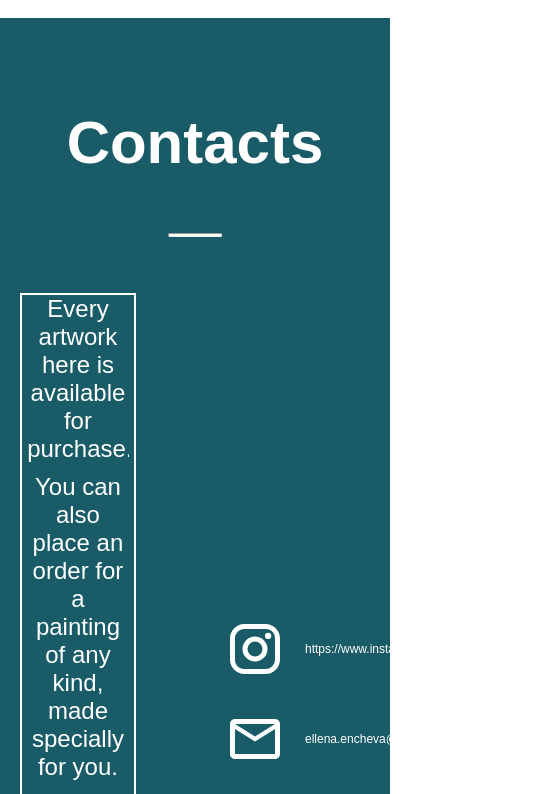
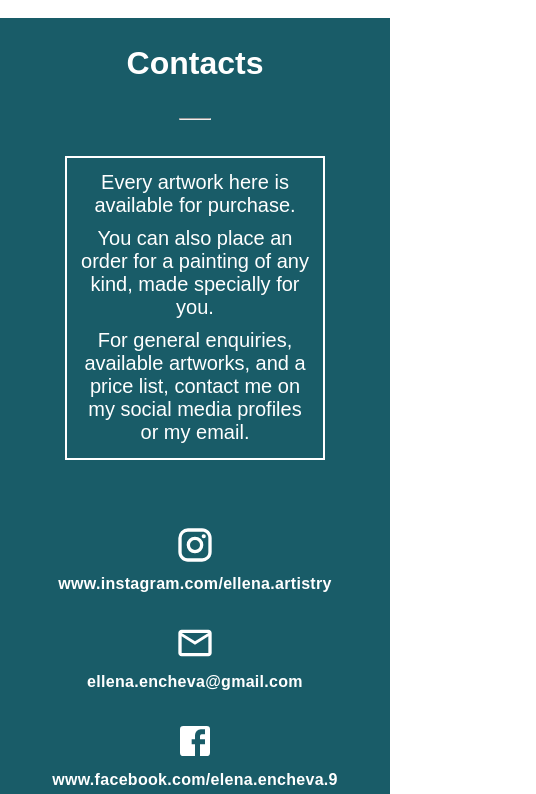
Before and after one commit to Hristo-Spasov/elena-portfolio, a React (Vite) app: page /collection/30x24 in a window 390 px wide. Shown: the part 1224-2018 px from the top of the page, 536 px wide, since content can reach past the window. Built offline with nearby package versions, Linux system fonts and the light colour scheme; a web font is replaced by a local one.

Commit message:
adding contacts media query for tablet and mobile,also fixing burger menu style for mobile devices

```diff
--- a/src/components/BurgerMenu.module.css
+++ b/src/components/BurgerMenu.module.css
@@ -38,9 +38,3 @@
   display: block;
   color: white;
 }
-
-@media screen and (max-width: 370px) {
-  .burger_nav {
-    right: 140px;
-  }
-}
--- a/src/components/Card.module.css
+++ b/src/components/Card.module.css
@@ -196,7 +196,7 @@
   .collection_information_wrapper,
   .collection_information_wrapper_inverted {
     width: 100%;
-    height: 450px;
+    height: auto;
   }
 
   .collection_information,
@@ -222,7 +222,8 @@
 
   .inner__information,
   .inner__information_inverted {
-    gap: 10px;
+    gap: 0;
+    justify-content: space-evenly;
   }
 
   .base_button,
--- a/src/components/Contacts.module.css
+++ b/src/components/Contacts.module.css
@@ -113,3 +113,116 @@
 .links__container__alt a {
   color: white;
 }
+
+/* Media Query */
+
+/* Tablets */
+@media only screen and (min-width: 768px) and (max-width: 979px) {
+  .contacts__container h2,
+  .contacts__container__alt h2 {
+    font-size: 50px;
+  }
+
+  .contacts__info__container,
+  .contacts__info__container__alt {
+    padding: 20px 0;
+  }
+
+  .links__container,
+  .links__container__alt {
+    margin: 0;
+  }
+
+  .links__container a,
+  .links__container__alt a {
+    font-size: 14px;
+    font-weight: 600;
+  }
+}
+
+/* Typical Mobile */
+
+@media only screen and (min-width: 320px) and (max-width: 479px) {
+  .contacts__container,
+  .contacts__container__alt {
+    padding: 0 0 20px 0;
+    gap: 30px;
+  }
+
+  .contacts__container h2,
+  .contacts__container__alt h2 {
+    font-size: 2rem;
+    margin-bottom: 0;
+  }
+  .contacts__container hr,
+  .contacts__container__alt hr {
+    padding: 0;
+    width: 30px;
+  }
+
+  .contacts_inner__container {
+    flex-direction: column;
+    justify-content: center;
+    margin: 0;
+    padding: 0;
+    width: 100%;
+  }
+
+  .contacts__info__wrapper {
+    width: 100%;
+    align-items: center;
+    justify-content: center;
+    display: flex;
+  }
+
+  .contacts__info__container,
+  .contacts__info__container__alt {
+    width: 16rem;
+  }
+
+  .contacts__info__container p,
+  .contacts__info__container__alt p {
+    width: 90%;
+    margin: 0;
+    font-size: 20px;
+  }
+
+  .links__container__wrapper {
+    width: 100%;
+  }
+
+  .links__container,
+  .links__container__alt {
+    margin: 0;
+    width: 100%;
+    justify-content: center;
+    align-items: center;
+  }
+
+  .links__container a,
+  .links__container__alt a {
+    display: flex;
+    align-items: center;
+    justify-content: center;
+    flex-direction: column;
+    gap: 10px;
+    font-weight: 600;
+    letter-spacing: 0.3px;
+    font-size: 16px;
+  }
+
+  .links__container a > svg,
+  .links__container__alt a > svg {
+    font-size: 40px;
+  }
+}
+
+/* Mobile Landscape */
+
+@media only screen and (min-width: 480px) and (max-width: 767px) {
+}
+
+/* Small desktop */
+
+@media only screen and (min-width: 980px) and (max-width: 1024px) {
+}
--- a/src/components/Contacts.tsx
+++ b/src/components/Contacts.tsx
@@ -48,7 +48,7 @@ const Contacts = (): JSX.Element => {
               target="_blank"
               rel="noopener noreferrer"
             >
-              <InstagramIcon /> https://www.instagram.com/ellena.artistry/
+              <InstagramIcon /> www.instagram.com/ellena.artistry
             </a>
             <a href="mailto:ellena.encheva@gmail.com">
               <MailOutlineIcon /> ellena.encheva@gmail.com
@@ -58,7 +58,7 @@ const Contacts = (): JSX.Element => {
               target="_blank"
               rel="noopener noreferrer"
             >
-              <FacebookIcon /> https://www.facebook.com/elena.encheva.9
+              <FacebookIcon /> www.facebook.com/elena.encheva.9
             </a>
           </div>
         </div>
--- a/src/components/Navbar.module.css
+++ b/src/components/Navbar.module.css
@@ -107,6 +107,8 @@
   .main_nav_alt,
   .main_nav {
     visibility: hidden;
+    margin: 0;
+    overflow: hidden;
   }
 }
 
--- a/src/pages/Home.module.css
+++ b/src/pages/Home.module.css
@@ -93,10 +93,10 @@
     left: 0%;
   }
   .about__wrapper {
-    padding: 40px 0 0 0;
+    padding: 0;
   }
   .collections__wrapper {
-    padding: 0 0 40px 0;
+    padding: 0;
   }
 }
 
```
